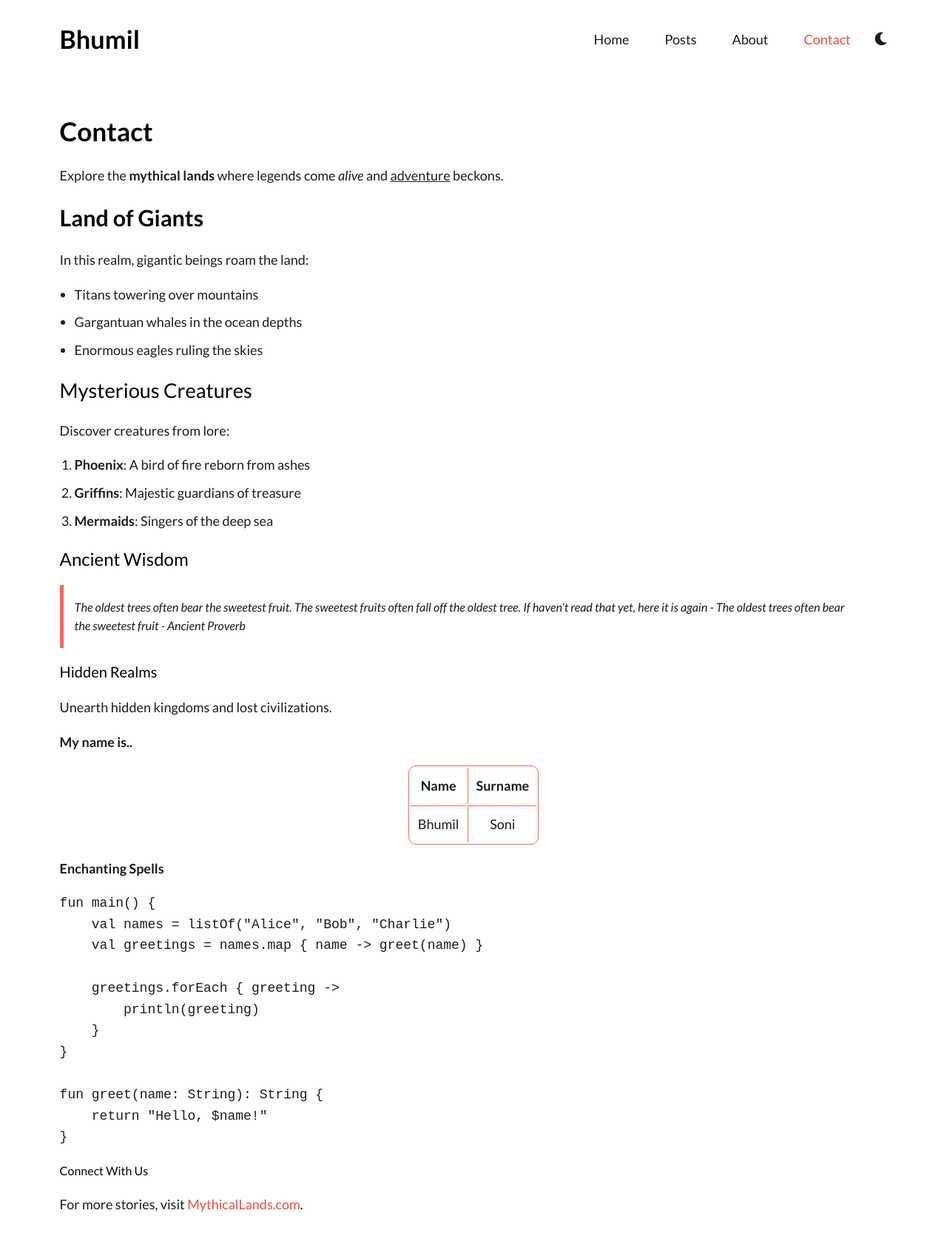
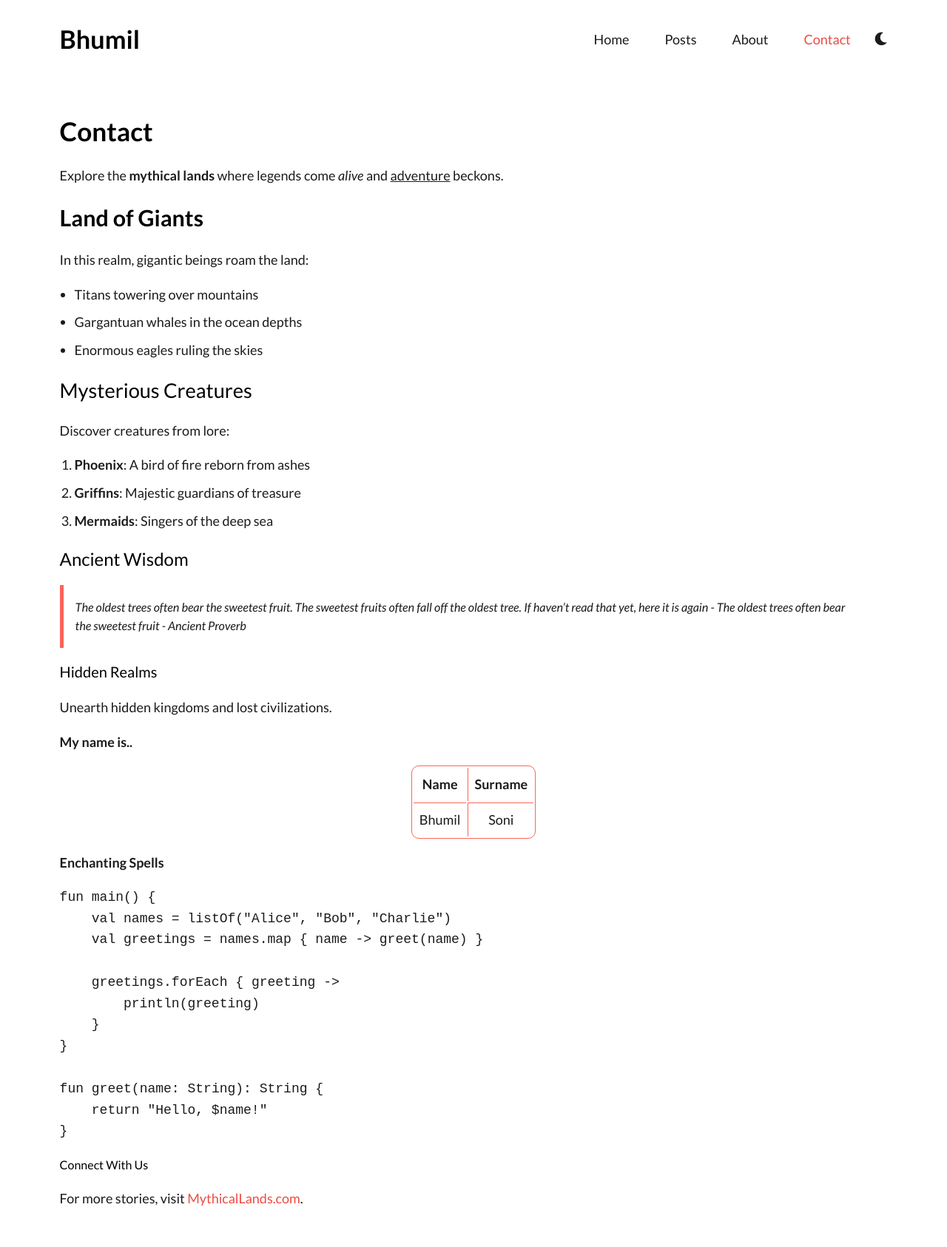
Before and after one commit to thebhumilsoni/thebhumilsoni.github.io, a Jekyll site: the page built from contact.md, in a window 1280 px wide. Shown: the whole page at 74% size. Built offline with Jekyll 4.4.1, drawn with Linux system fonts in a browser that asks for light colours.

Commit message:
Adjust padding units

```diff
--- a/_sass/1-global/_base.scss
+++ b/_sass/1-global/_base.scss
@@ -35,7 +35,7 @@
 }
 
 ul, ol {
-    padding-left: 20px;
+    padding-left: 1.25rem;
 }
 
 li {
@@ -61,7 +61,7 @@
     th, td {
         border-left: solid var(--th-border-color) 1px;
         border-top: solid var(--td-border-color) 1px;
-        padding: 10px;
+        padding: 0.5rem;
         text-align: center;
     }
 
@@ -75,7 +75,7 @@
 }
 
 blockquote {
-    padding-left: 15px;
+    padding-left: 1rem;
     margin-left: 0;
     border-left: 5px solid var(--primary-light-color);
     display: block;
```
